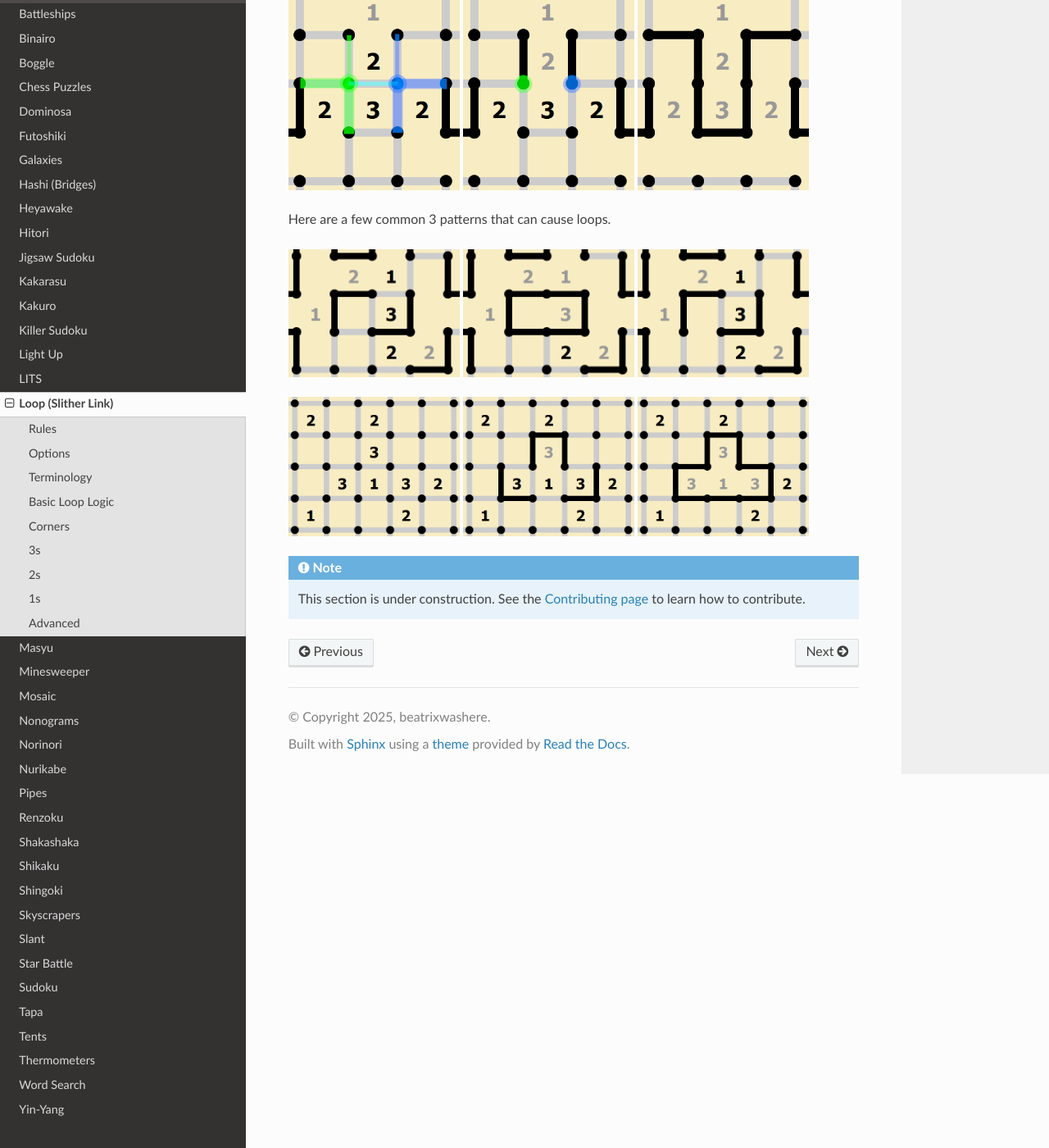
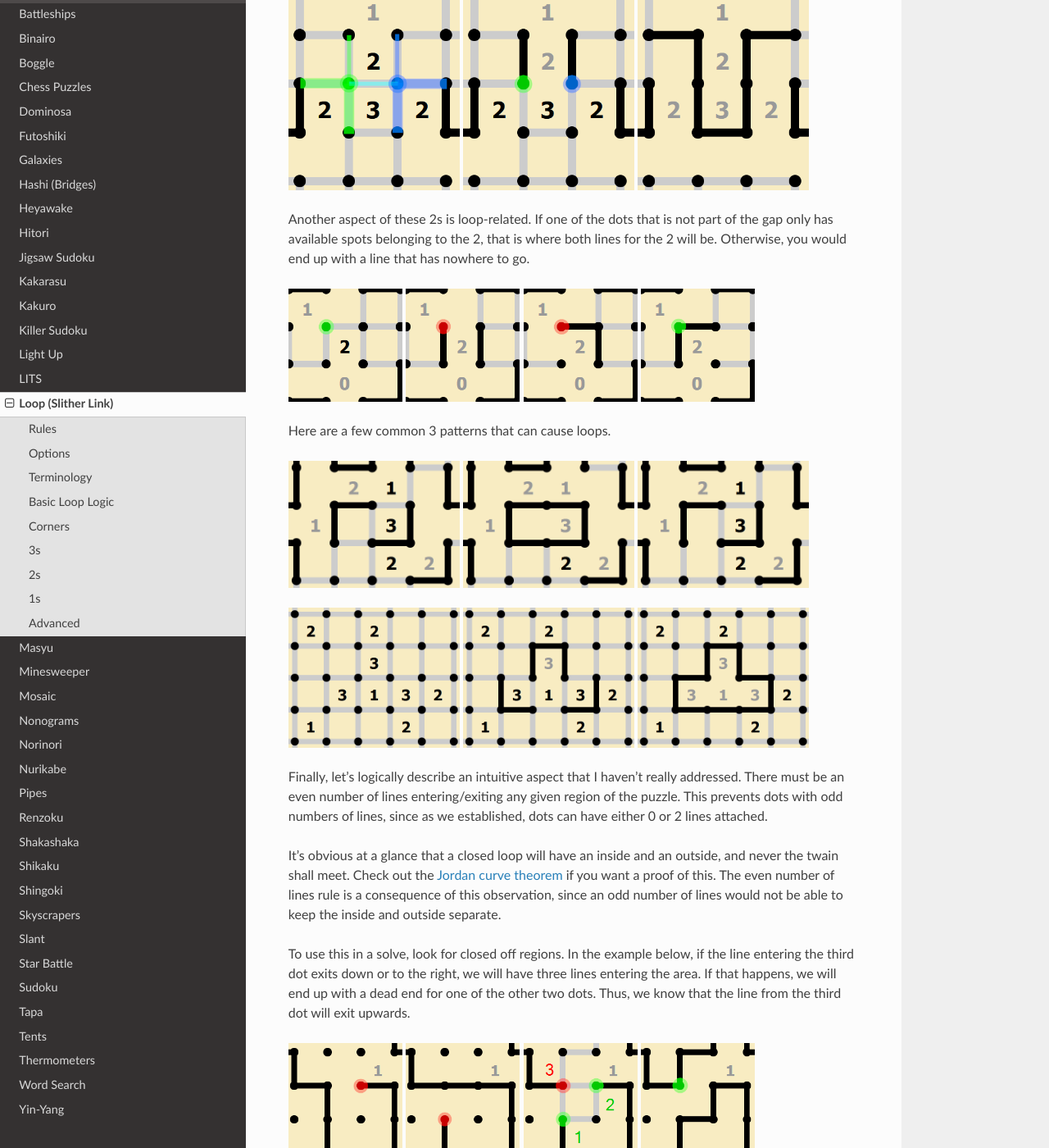
Before and after one commit to Ailurust/puzzle-team-advice, a Sphinx documentation site: the page built from docs/source/puzzles/loop.rst, in a window 1280 px wide and 1400 px high, scrolled down 12307 px. Shown: the whole window at 82% size. Built offline with Sphinx 7.4.7 and the Read the Docs theme 3.1.0, drawn with Linux system fonts in a browser that asks for light colours.

Commit message:
added even number of lines rule and a bit more on 2s with gaps to advanced section of loop

```diff
--- a/docs/source/puzzles/loop.rst
+++ b/docs/source/puzzles/loop.rst
@@ -248,6 +248,10 @@ adjacent 2s, so we would be unable to place our second line.
 
 |ico85| |ico86| |ico87|
 
+Another aspect of these 2s is loop-related. If one of the dots that is not part of the gap only has available spots belonging to
+the 2, that is where both lines for the 2 will be. Otherwise, you would end up with a line that has nowhere to go.
+
+|ico92| |ico93| |ico94| |ico95|
 
 
 Here are a few common 3 patterns that can cause loops.
@@ -255,6 +259,21 @@ Here are a few common 3 patterns that can cause loops.
 |ico75| |ico76| |ico77|
 
 |ico78| |ico79| |ico80|
+
+
+Finally, let's logically describe an intuitive aspect that I haven't really addressed. There must be an even number of lines
+entering/exiting any given region of the puzzle. This prevents dots with odd numbers of lines, since as we established, dots can
+have either 0 or 2 lines attached.
+
+It's obvious at a glance that a closed loop will have an inside and an outside, and never the twain shall meet. Check out the
+`Jordan curve theorem <https://en.wikipedia.org/wiki/Jordan_curve_theorem>`_ if you want a proof of this. The even number of lines
+rule is a consequence of this observation, since an odd number of lines would not be able to keep the inside and outside separate.
+
+To use this in a solve, look for closed off regions. In the example below, if the line entering the third dot exits down or to the
+right, we will have three lines entering the area. If that happens, we will end up with a dead end for one of the other two dots.
+Thus, we know that the line from the third dot will exit upwards.
+
+|ico96| |ico97| |ico98| |ico99|
 
 
 
@@ -521,3 +540,29 @@ Here are a few common 3 patterns that can cause loops.
 .. |ico91| image:: ../img/loop/loop111.png
    :class: no-scaled-link
    :width: 45%
+
+.. |ico92| image:: ../img/loop/loop112.png
+   :class: no-scaled-link
+   :width: 20%
+.. |ico93| image:: ../img/loop/loop113.png
+   :class: no-scaled-link
+   :width: 20%
+.. |ico94| image:: ../img/loop/loop114.png
+   :class: no-scaled-link
+   :width: 20%
+.. |ico95| image:: ../img/loop/loop115.png
+   :class: no-scaled-link
+   :width: 20%
+
+.. |ico96| image:: ../img/loop/loop118.png
+   :class: no-scaled-link
+   :width: 20%
+.. |ico97| image:: ../img/loop/loop119.png
+   :class: no-scaled-link
+   :width: 20%
+.. |ico98| image:: ../img/loop/loop116.png
+   :class: no-scaled-link
+   :width: 20%
+.. |ico99| image:: ../img/loop/loop117.png
+   :class: no-scaled-link
+   :width: 20%
```
Also changed, not shown: docs/source/img/loop/loop112.png (added), docs/source/img/loop/loop113.png (added), docs/source/img/loop/loop114.png (added), docs/source/img/loop/loop115.png (added), docs/source/img/loop/loop116.png (added), docs/source/img/loop/loop117.png (added), docs/source/img/loop/loop118.png (added), docs/source/img/loop/loop119.png (added).
